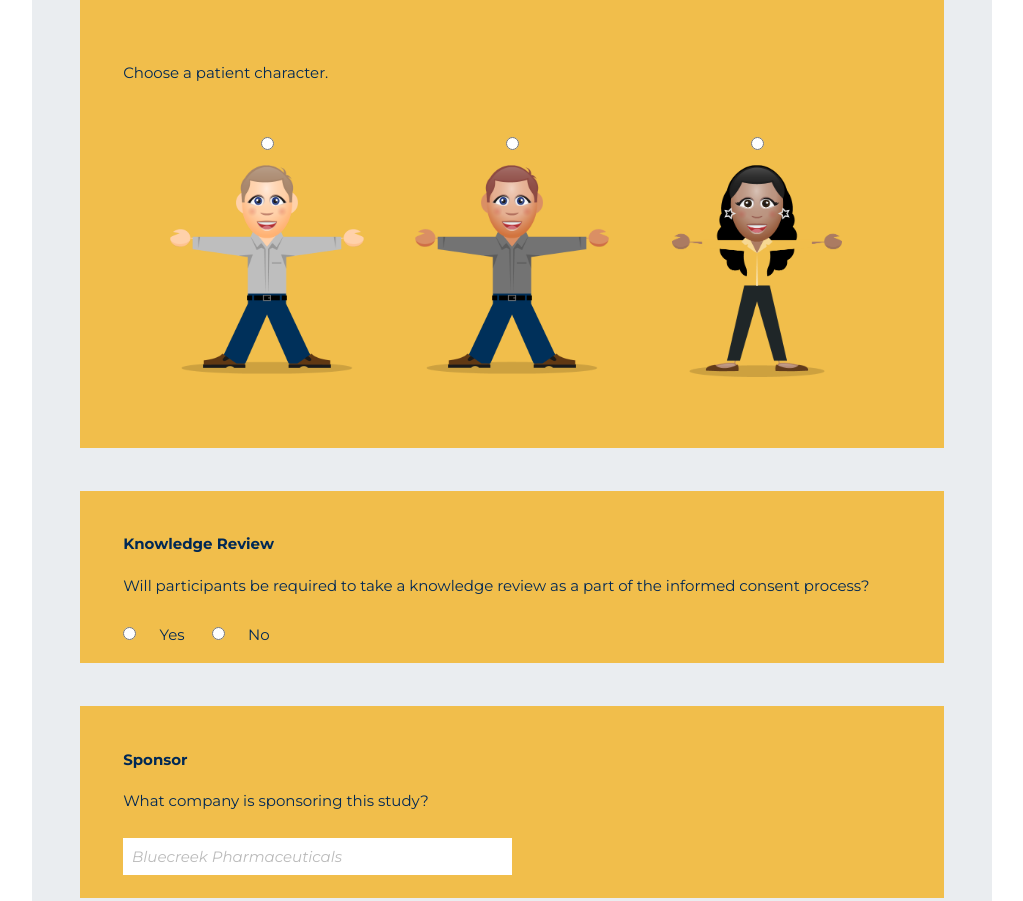
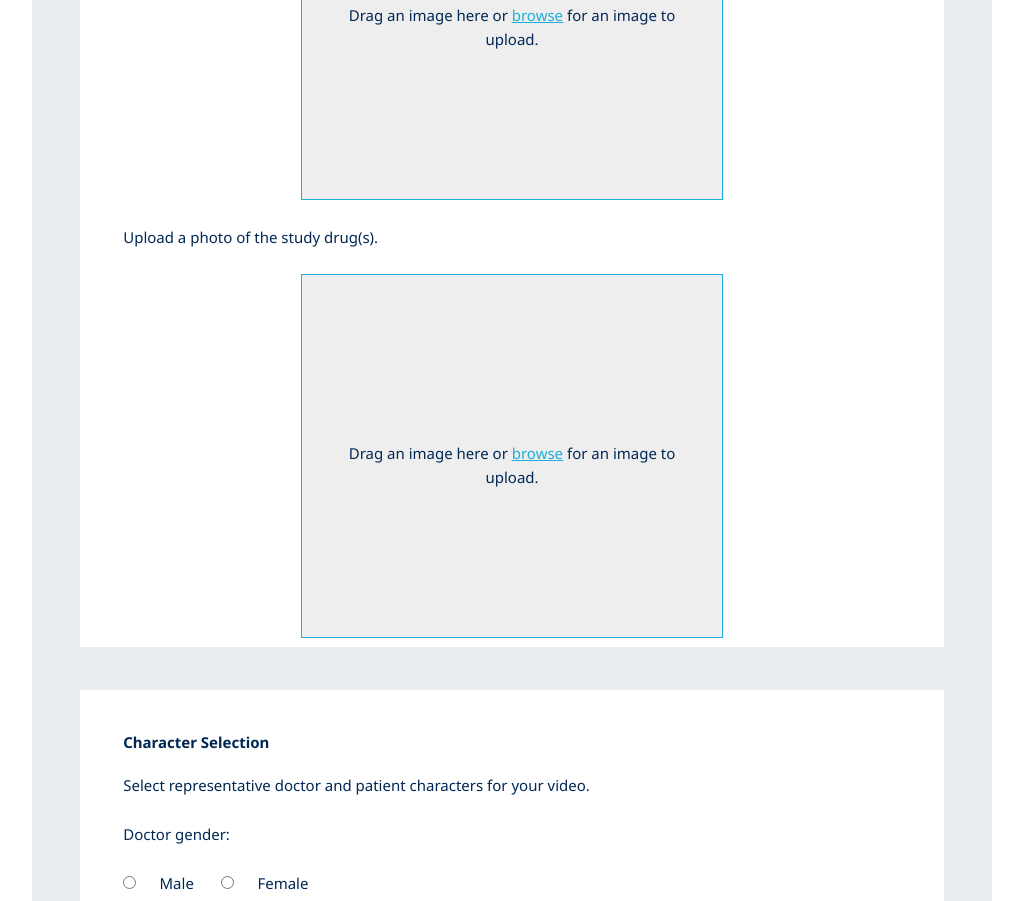
Before and after one commit to ehlertpm/script-o-matic-pe, a plain HTML site: page index.html in a window 1280 px wide. Shown: the part 865-1766 px from the top of the page, without its empty margins (128-1151 px from the left). Drawn offline with nearby package versions, Linux system fonts and the light colour scheme.

Commit message:
cleaning

```diff
--- a/css/skeleton.css
+++ b/css/skeleton.css
@@ -171,7 +171,7 @@ html {
 }
 
 body {
-  font-family: 'Montserrat', sans-serif;
+  font-family: 'Noto Sans', sans-serif;
   font-size: 1.5em;
   font-weight: 400;
   /* currently ems cause chrome bug misinterpreting rems on body element */
@@ -196,6 +196,22 @@ header h3, p {
 
 .instructions {
   padding: 5% 5% 0 5%;
+}
+
+.image-upload {
+  width: 46%;
+  height: 300px;
+  margin: 0 auto 0 auto;
+  background-color: #eee;
+  border: 1px solid #1eaedb;
+  text-align: center;
+  padding: 4%;
+}
+
+.drag {
+  text-align: center;
+  position: relative;
+  top: 45%;
 }
 
 img {
@@ -233,7 +249,7 @@ main {
 .question {
   margin-bottom: 5%;
   padding: 5% 5% 1% 5%;
-  background-color: #f1be4b;
+  background-color: #fff;
 }
 
 .submit {
@@ -431,11 +447,11 @@ input[type='checkbox'], input[type='radio'] {
 
 /* spacing for yes/no radio buttons */
 
-input[value='yes'] {
+input[value='yes'], input[value='male'] {
   margin-right: 3%;
 }
 
-input[value='no'] {
+input[value='no'], input[value='female'] {
   margin: 0 3% 0 3%;
 }
 
--- a/index.html
+++ b/index.html
@@ -14,11 +14,10 @@
   –––––––––––––––––––––––––––––––––––––––––––––––––– -->
   <meta name="viewport" content="width=device-width, initial-scale=1">
 
-  <!-- FONTS
+  <!-- Fonts
   –––––––––––––––––––––––––––––––––––––––––––––––––– -->
-  <link href="https://fonts.googleapis.com/css?family=Montserrat:400,400i,700" rel="stylesheet">
+  <link href="https://fonts.googleapis.com/css?family=Noto+Sans:400,400i,700,700i" rel="stylesheet">
   <link href="https://fonts.googleapis.com/icon?family=Material+Icons" rel="stylesheet">
-  <link href="https://fonts.googleapis.com/css?family=Racing+Sans+One" rel="stylesheet">
 
   <!-- CSS
   –––––––––––––––––––––––––––––––––––––––––––––––––– -->
@@ -43,13 +42,13 @@
         –––––––––––––––––––––––––––––––––––––––––––––––––– -->
         <header>
           <img src="images/enroll-logo-medidata-attr-blue.svg" alt="Enroll logo" />
-          <h1>Custom Video Questionnaire</h1>
+          <h1>Vide-o-Matic 3000</h1>
 
-          <section class="instructions">
+          <div class="question">
             <h3>Instructions</h3>
             <p>Fill out this form to the best of your knowledge. If you're not sure about a response, leave the field blank and contact your client services representative. We'll use your responses to create a <a href="#">custom educational video</a> for
               your study.
-          </section>
+          </div>
         </header>
 
         <!-- Main Form
@@ -59,12 +58,35 @@
 
           <form>
 
+            <!-- Uploads
+        –––––––––––––––––––––––––––––––––––––––––––––––––– -->
+
+            <div class="question">
+              <section class="uploads">
+                <h3>Uploads</h3>
+                <p>Upload a high resolution study logo image.</p>
+                <p>Acceptable file types are JPG, GIF, PNG, SVG and EPS. <i class="material-icons">help</i></p>
+                <div class="image-upload" />
+                <p class="drag">Drag an image here or <a href="#">browse</a> for an image to upload.</div>
+            </p>
+            <p>Upload a photo of the study drug(s).</p>
+            <div class="image-upload" />
+            <p class="drag">Drag an image here or <a href="#">browse</a> for an image to upload.</p>
+      </div>
+      </section>
+    </div>
+
+
     <!-- SupaStars
         –––––––––––––––––––––––––––––––––––––––––––––––––– -->
 
     <div class="question">
       <h3>Character Selection</h3>
       <section class="supastars">
+        <p>Select representative doctor and patient characters for your video.</p>
+        <p>Doctor gender:</p>
+        <input type="radio" name="doctor-gender" value="male">Male
+        <input type="radio" name="doctor-gender" value="female">Female
         <div class="ss-selection-wrapper">
           <p>Choose a doctor character.</p>
           <div class="ss-selection">
@@ -81,8 +103,11 @@
           </div>
         </div>
 
+        <p>Patient gender:</p>
+        <input type="radio" name="patient-gender" value="male">Male
+        <input type="radio" name="patient-gender" value="female">Female
+        <p>Choose a patient character.</p>
         <div class="ss-selection-wrapper">
-                  <p>Choose a patient character.</p>
           <div class="ss-selection">
             <input type="radio" name="patient" value="patient-light">
             <img src="images/patient-light.png" alt="Light-skinned patient" />
@@ -98,6 +123,12 @@
         </div>
       </section>
     </div>
+
+    <!-- Script
+        –––––––––––––––––––––––––––––––––––––––––––––––––– -->
+
+    <section class="script">
+      <h2>Video Script</h2>
 
       <!-- Overview
         –––––––––––––––––––––––––––––––––––––––––––––––––– -->
@@ -180,8 +211,7 @@
     <section class="submit">
       <input type="submit" value="Preview your Script">
     </section>
-
-          </form>
+    </section </form>
 
     </main>
 
```
Lines whose indentation alone changed are shown as unchanged.
